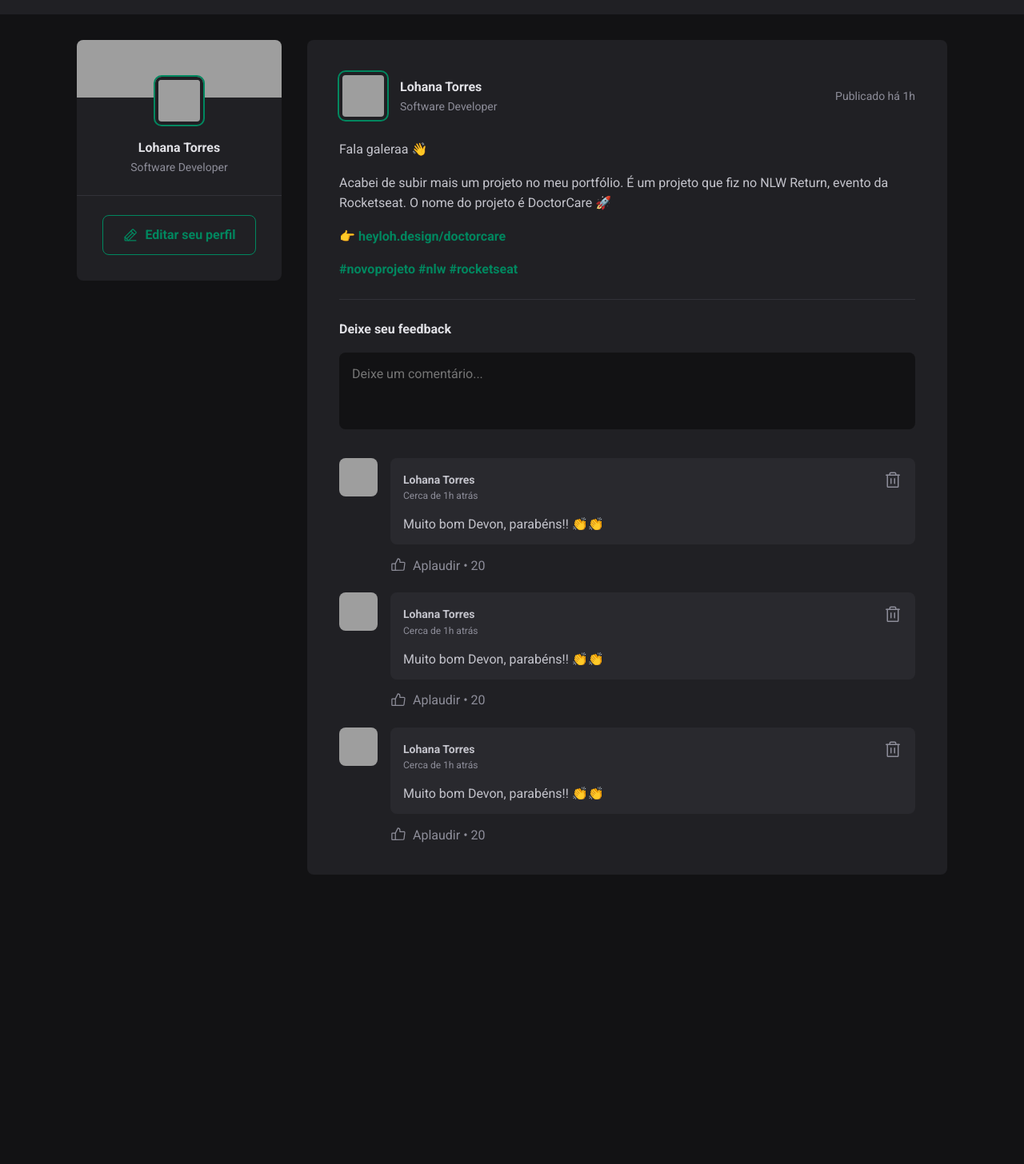
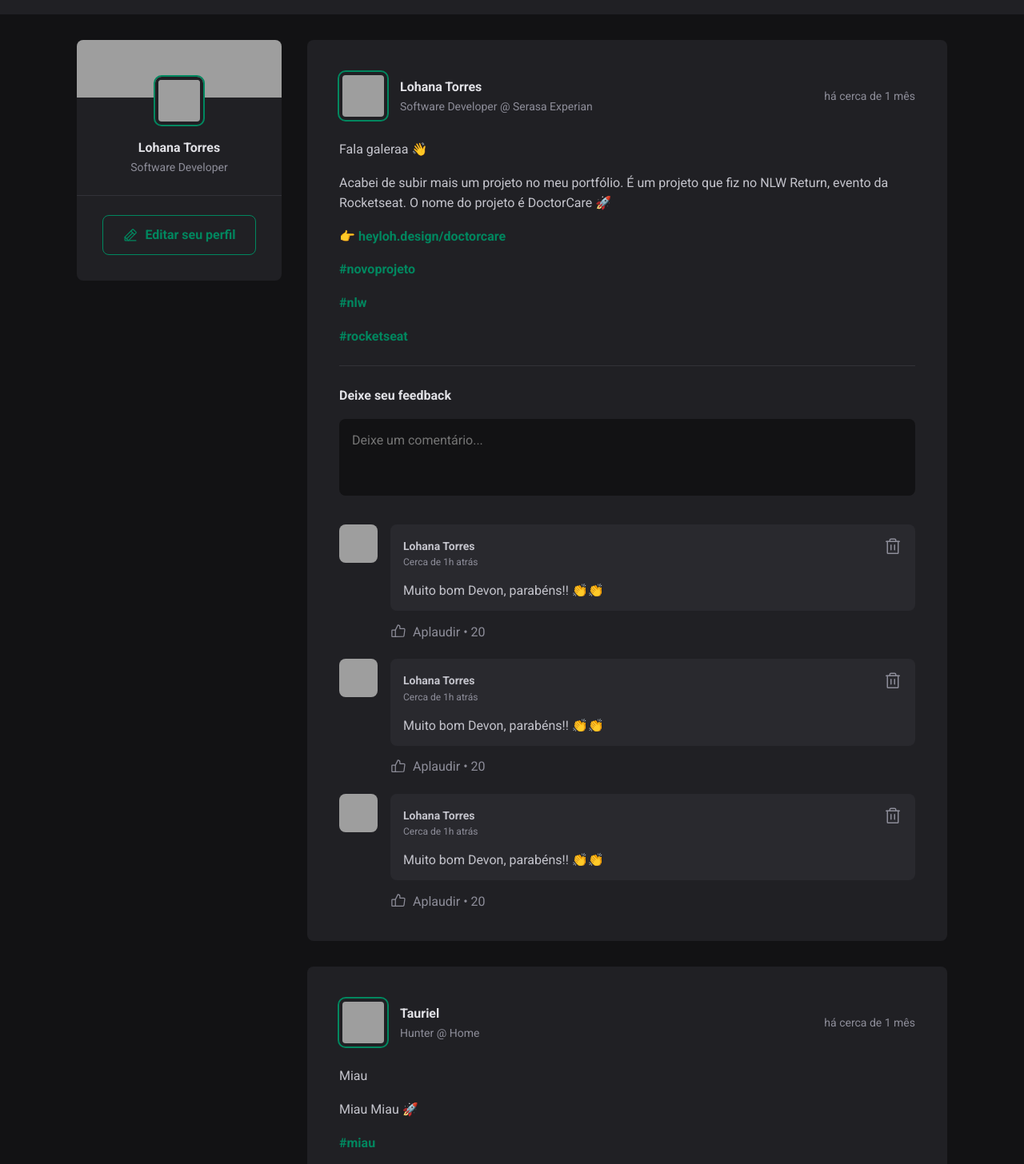
Before and after one commit to heyloh/ignite-feed, a React (Vite) app: page / in a window 1280 px wide. Shown: the part 54-1510 px from the top of the page at 80% size. Before the commit the page ends 1180 px from the top, so only its background shows below. Built offline with nearby package versions, Linux system fonts and the light colour scheme; grey boxes are pictures that could not be loaded.

Commit message:
feat: dynamically listing posts

```diff
--- a/src/App.jsx
+++ b/src/App.jsx
@@ -1,10 +1,44 @@
 import { Header } from "./components/Header";
 import { Post } from "./components/Post";
+import { SideBar } from "./components/SideBar";
 
 import styles from './App.module.css';
 
 import './global.css';
-import { SideBar } from "./components/SideBar";
+
+const posts = [
+  {
+    id: 1,
+    author: {
+      avatarUrl: "https://github.com/heyloh.png",
+      name: "Lohana Torres",
+      role: "Software Developer @ Serasa Experian"
+    },
+    publishedAt: new Date('2022-07-07 20:00:00'),
+    content: [
+      { type: 'paragraph', content: 'Fala galeraa 👋' },
+      { type: 'paragraph', content: 'Acabei de subir mais um projeto no meu portfólio. É um projeto que fiz no NLW Return, evento da Rocketseat. O nome do projeto é DoctorCare 🚀' },
+      { type: 'link', content: '👉 heyloh.design/doctorcare' },
+      { type: 'link', content: '#novoprojeto' },
+      { type: 'link', content: '#nlw' },
+      { type: 'link', content: '#rocketseat' },
+    ]
+  },
+  {
+    id: 2,
+    author: {
+      avatarUrl: "https://github.com/heyloh.png",
+      name: "Tauriel",
+      role: "Hunter @ Home"
+    },
+    publishedAt: new Date('2022-07-07 20:00:00'),
+    content: [
+      { type: 'paragraph', content: 'Miau' },
+      { type: 'paragraph', content: 'Miau Miau 🚀' },
+      { type: 'link', content: '#miau' },
+    ]
+  }
+];
 
 export function App() {
   return (
@@ -14,7 +48,14 @@
       <div className={styles.wrapper}>
         <SideBar />
         <main>
-          <Post />
+          {posts.map(post => (
+            <Post
+              key={post.id}
+              author={post.author}
+              publishedAt={post.publishedAt}
+              content={post.content}
+            />
+          ))}
         </main>
       </div>
     </>
--- a/src/components/Post.jsx
+++ b/src/components/Post.jsx
@@ -1,33 +1,45 @@
+import { format, formatDistanceToNow } from 'date-fns';
+import ptBR from 'date-fns/locale/pt-BR';
+
 import { Avatar } from './Avatar';
 import { Comment } from './Comment';
 import styles from './Post.module.css';
 
-export function Post() {
+export function Post({ author, publishedAt, content }) {
+  const publishedDateFormatted = format(publishedAt, "d 'de' LLLL 'às' HH:mm'h'", {
+    locale: ptBR
+  });
+  const publishedDateRelativeToNow = formatDistanceToNow(publishedAt, {
+    locale: ptBR,
+    addSuffix: true
+  })
+
   return (
     <article className={styles.post}>
       <header>
         <div className={styles.author}>
           <Avatar
-            source="https://github.com/heyloh.png"
+            source={author.avatarUrl}
           />
           <div className={styles.authorInfo}>
-            <strong>Lohana Torres</strong>
-            <span>Software Developer</span>
+            <strong>{author.name}</strong>
+            <span>{author.role}</span>
           </div>
         </div>
         <time
-          title="7 de julho de 2022 às 20h"
-          dateTime="2022-07-07 20:00:00"
-        >Publicado há 1h</time>
+          title={publishedDateFormatted}
+          dateTime={publishedAt.toISOString()}
+        >{publishedDateRelativeToNow}</time>
       </header>
+
       <div className={styles.content}>
-        <p>Fala galeraa 👋</p>
-        <p>Acabei de subir mais um projeto no meu portfólio. É um projeto que fiz no NLW Return, evento da Rocketseat. O nome do projeto é DoctorCare 🚀</p>
-        <p>👉 <a href="#">heyloh.design/doctorcare</a></p>
-        <p>
-          <a href="#"> #novoprojeto</a>
-          <a href="#"> #nlw</a>
-          <a href="#"> #rocketseat</a></p>
+        {content.map(line => {
+          if (line.type === 'paragraph') {
+            return <p>{line.content}</p>
+          } else if (line.type === 'link') {
+            return <p><a href="#">{line.content}</a></p>
+          }
+        })}
       </div>
 
       <form className={styles.commentForm}>
```
